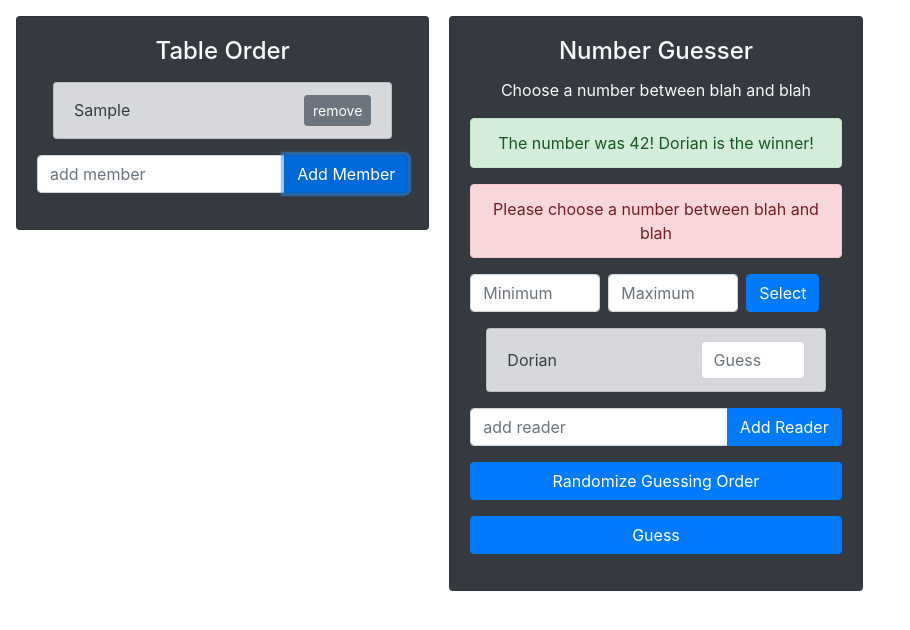
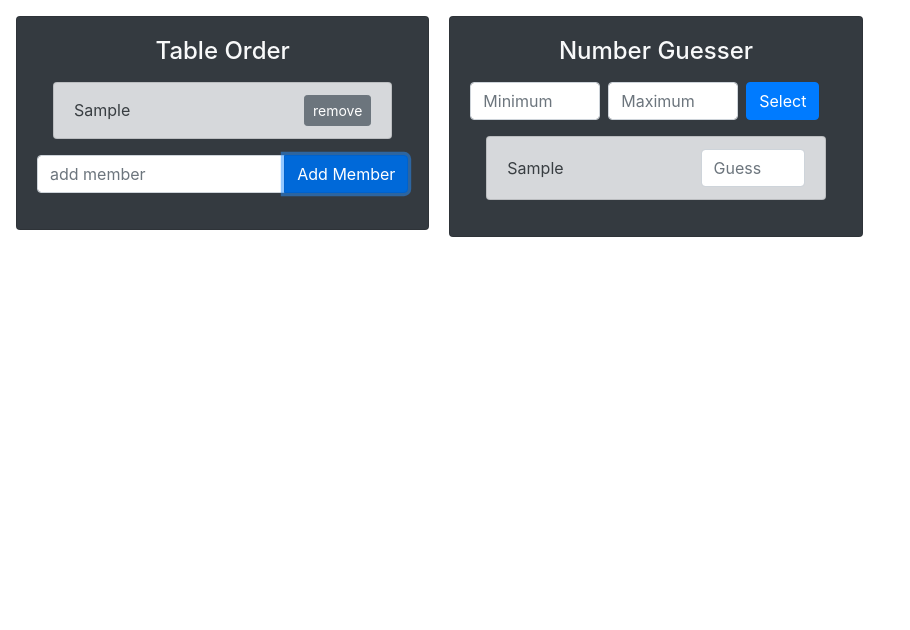
Before and after one commit to morgandragon/fireside-dashboard, a plain HTML site: page index.html in a window 1280 px wide. Both pictures are taken after typing "Sample" into the empty fields and a click on the button "Add Member". Shown: the whole page, without its empty margins (0-910 px from the left). Drawn offline with nearby package versions, Linux system fonts and the light colour scheme.

Commit message:
display member list on number guesser

```diff
--- a/app.js
+++ b/app.js
@@ -3,8 +3,6 @@
 ////////////////////////////
 
 const TableOrderCtrl = (function() {
-
-  // TODO remove hard coded names
 
   const getNameData = function() {
     if (localStorage.getItem('table-order-names') === null) {
@@ -47,6 +45,30 @@ const TableOrderCtrl = (function() {
 
 })();
 
+///////////////////////////////
+// Number Guesser Controller //
+///////////////////////////////
+
+const NumberGuesserCtrl = (function() {
+
+
+  let min;
+  let max;
+
+  console.log(`${min}, ${max}`)
+
+
+  return {
+    getMin: function() {
+      return min;
+    },
+    getMax: function() {
+      return max;
+    }
+  }
+
+})();
+
 ////////////////////
 // UI Controller //
 ///////////////////
@@ -57,7 +79,12 @@ const UICtrl = (function() {
     randomizeBtn : "#randomize-button",
     tableOrderList : "#table-order-list",
     addMemberBtn : "#add-member-button",
-    addMember: "#add-member"
+    addMember: "#add-member",
+    minMaxText: "#min-and-max-text",
+    guessSuccess: "#guess-success",
+    guessError: "#guess-error",
+    numberGuesserList: "#number-guess-list",
+    guessBtn: "#guess-btn",
   };
 
   return {
@@ -80,9 +107,46 @@ const UICtrl = (function() {
       } else {
         randomizeBtn.style.display = 'block';
       }
+
+    },
+    displayNumberGuesser: function() {
+
+      if (NumberGuesserCtrl.getMin() === undefined || NumberGuesserCtrl.getMax() === undefined) {
+        document.querySelector(uiSelectors.minMaxText).innerHTML = '';
+      }
+
+      document.querySelector(uiSelectors.guessSuccess).style.display = 'none';
+      document.querySelector(uiSelectors.guessError).style.display = 'none';
+
+      const numberGuesserList = document.querySelector(uiSelectors.numberGuesserList);
+      numberGuesserList.innerHTML = '';
+
+      const names = TableOrderCtrl.getNames();
+
+      names.forEach(function(name) {
+
+        const li = document.createElement("li");
+        li.className = "list-group-item list-group-item-secondary d-flex justify-content-between align-items-center";
+        li.innerHTML = `
+          ${name}
+          <input type="number" class="form-control" id="guess-${name}" placeholder="Guess" style="width:35%">
+        `;
+        numberGuesserList.insertAdjacentElement('beforeend', li);
+
+      });
+
+      const guessBtn = document.querySelector(uiSelectors.guessBtn);
+      if (names.length < 2) {
+        guessBtn.style.display = 'none';
+      } else {
+        guessBtn.style.display = 'block';
+      }
     },
     getMemberInput: function() {
       return document.querySelector(UICtrl.getUISelectors().addMember).value;
+    },
+    getReaderInput: function() {
+      return document.querySelector(UICtrl.getUISelectors().addReader).value;
     },
     getUISelectors: function() {
       return uiSelectors;
@@ -109,6 +173,7 @@ const App = (function() {
   const randomizeTableOrder = function() {
     TableOrderCtrl.randomizeNames();
     UICtrl.displayTableOrder();
+    UICtrl.displayNumberGuesser();
   }
 
   const removeUser = function(e) {
@@ -117,6 +182,7 @@ const App = (function() {
       const name = removeArr[1];
       TableOrderCtrl.removeName(name);
       UICtrl.displayTableOrder();
+      UICtrl.displayNumberGuesser();
     }
   }
 
@@ -125,11 +191,13 @@ const App = (function() {
     const member = UICtrl.getMemberInput();
     TableOrderCtrl.addMember(member);
     UICtrl.displayTableOrder();
+    UICtrl.displayNumberGuesser();
   }
 
   return {
     init: function() {
       UICtrl.displayTableOrder();
+      UICtrl.displayNumberGuesser();
       loadEventListeners();
     }
   }
--- a/index.html
+++ b/index.html
@@ -48,22 +48,13 @@
         </form>
 
         <ul class="list-group m-3" id="number-guess-list">
-          <li class="list-group-item list-group-item-secondary d-flex justify-content-between align-items-center">
+          <!-- <li class="list-group-item list-group-item-secondary d-flex justify-content-between align-items-center">
             Dorian
             <input type="number" class="form-control" id="guess-Dorian" placeholder="Guess" style="width:35%">
-          </li>
+          </li> -->
         </ul>
 
-        <div class="input-group mb-3">
-          <input type="text" class="form-control" id="add-reader" placeholder="add reader">
-          <div class="input-group-append">
-            <button type="submit" class="btn btn-primary" id="add-reader-button">Add Reader</button>
-          </div>
-
-        </div>
-
-        <a href="#" class="btn btn-primary btn-block mb-3" id="randomize-guess-btn">Randomize Guessing Order</a>
-        <a href="#" class="btn btn-primary btn-block mb-3" id="randomize-guess-btn">Guess</a>
+        <a href="#" class="btn btn-primary btn-block mb-3" id="guess-btn">Guess</a>
 
       </div>
 
```
